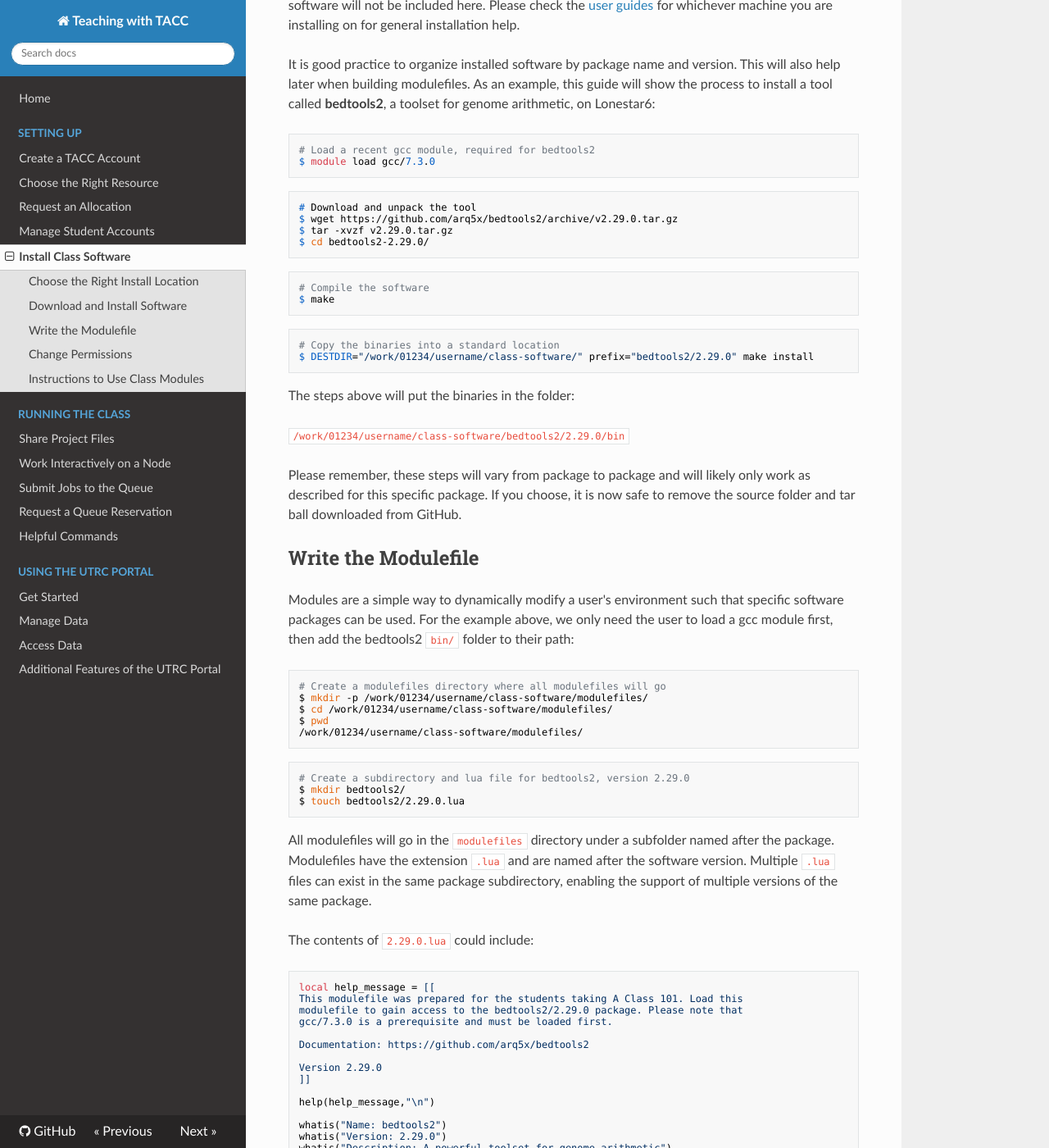
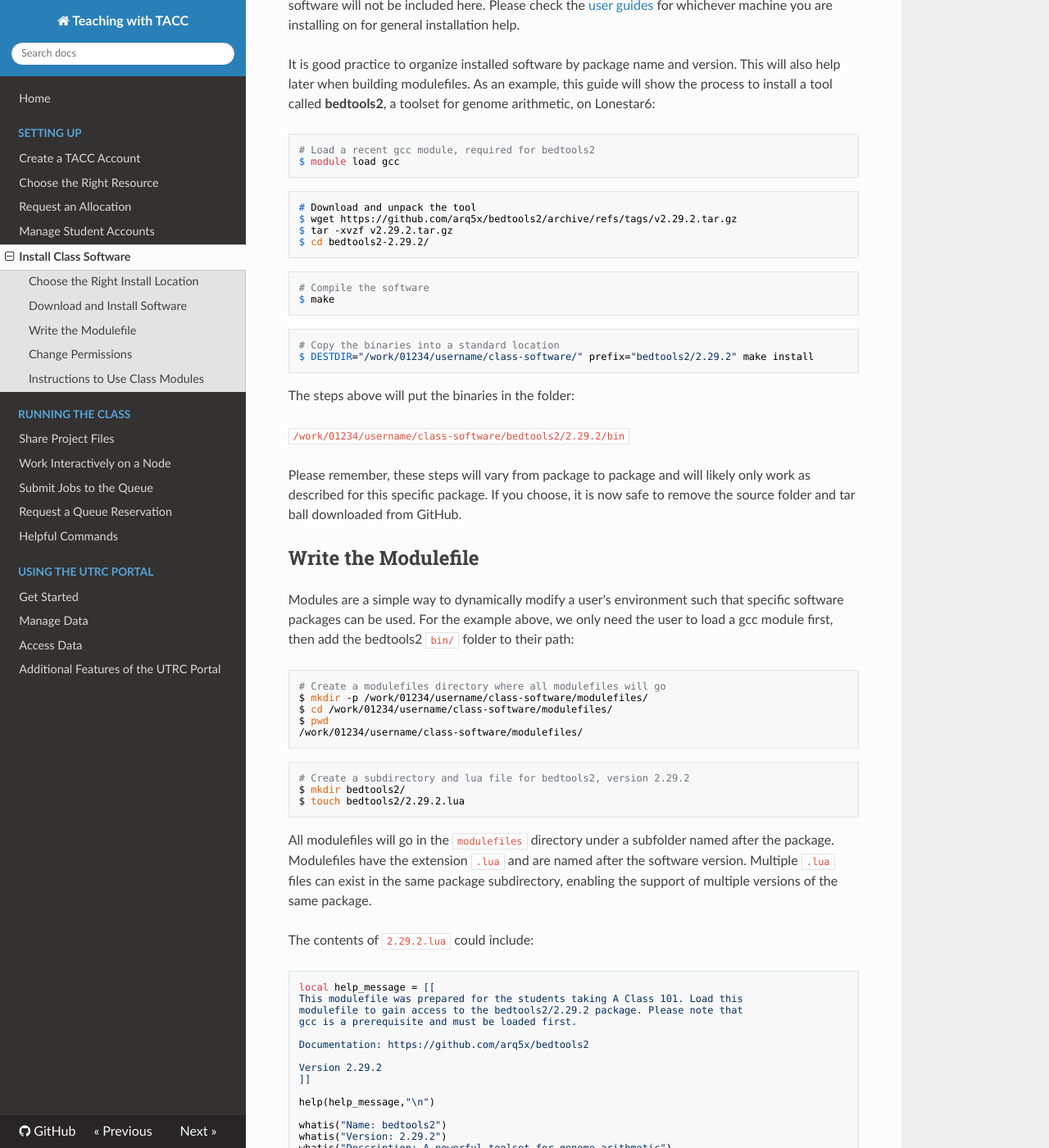
Before and after one commit to TACC/TeachingWithTACC, an MkDocs documentation site: the page built from docs/01.install_software.md, in a window 1280 px wide and 1400 px high, scrolled down 677 px. Shown: the whole window at 82% size. Built offline with MkDocs 1.6.1, drawn with Linux system fonts in a browser that asks for light colours; nearby versions of some CDN libraries; some of the changed text lies outside the part shown.

Commit message:
updated install software instructions

````diff
--- a/docs/01.install_software.md
+++ b/docs/01.install_software.md
@@ -25,7 +25,7 @@ substitute in the path of your work directory when following the guide below.
 
 The installation process differs for each software package, and a comprehensive
 guide for installing software will not be included here. Please check the
-[user guides](https://portal.tacc.utexas.edu/user-guides) for whichever machine
+[user guides](https://docs.tacc.utexas.edu/) for whichever machine
 you are installing on for general installation help.
 
 It is good practice to organize installed software by package name and version.
@@ -35,13 +35,13 @@ genome arithmetic, on Lonestar6:
 
 ```
 # Load a recent gcc module, required for bedtools2
-$ module load gcc/7.3.0
+$ module load gcc
 ```
 ```
 # Download and unpack the tool
-$ wget https://github.com/arq5x/bedtools2/archive/v2.29.0.tar.gz
-$ tar -xvzf v2.29.0.tar.gz
-$ cd bedtools2-2.29.0/
+$ wget https://github.com/arq5x/bedtools2/archive/refs/tags/v2.29.2.tar.gz
+$ tar -xvzf v2.29.2.tar.gz
+$ cd bedtools2-2.29.2/
 ```
 ```
 # Compile the software
@@ -49,12 +49,12 @@ $ make
 ```
 ```
 # Copy the binaries into a standard location
-$ DESTDIR="/work/01234/username/class-software/" prefix="bedtools2/2.29.0" make install
+$ DESTDIR="/work/01234/username/class-software/" prefix="bedtools2/2.29.2" make install
 ```
 
 The steps above will put the binaries in the folder:
 
-`/work/01234/username/class-software/bedtools2/2.29.0/bin`
+`/work/01234/username/class-software/bedtools2/2.29.2/bin`
 
 Please remember, these steps will vary from package to package and will likely
 only work as described for this specific package. If you choose, it is now safe
@@ -75,9 +75,9 @@ $ pwd
 /work/01234/username/class-software/modulefiles/
 ```
 ```
-# Create a subdirectory and lua file for bedtools2, version 2.29.0
+# Create a subdirectory and lua file for bedtools2, version 2.29.2
 $ mkdir bedtools2/
-$ touch bedtools2/2.29.0.lua
+$ touch bedtools2/2.29.2.lua
 ```
 
 All modulefiles will go in the `modulefiles` directory under a subfolder named
@@ -85,27 +85,27 @@ after the package. Modulefiles have the extension `.lua` and are named after the
 software version. Multiple `.lua` files can exist in the same package
 subdirectory, enabling the support of multiple versions of the same package.
 
-The contents of `2.29.0.lua` could include:
+The contents of `2.29.2.lua` could include:
 ```
 local help_message = [[
 This modulefile was prepared for the students taking A Class 101. Load this
-modulefile to gain access to the bedtools2/2.29.0 package. Please note that
-gcc/7.3.0 is a prerequisite and must be loaded first.
+modulefile to gain access to the bedtools2/2.29.2 package. Please note that
+gcc is a prerequisite and must be loaded first.
 
 Documentation: https://github.com/arq5x/bedtools2
 
-Version 2.29.0
+Version 2.29.2
 ]]
 
 help(help_message,"\n")
 
 whatis("Name: bedtools2")
-whatis("Version: 2.29.0")
+whatis("Version: 2.29.2")
 whatis("Description: A powerful toolset for genome arithmetic")
 whatis("URL: https://github.com/arq5x/bedtools2")
 
-prepend_path("PATH", "/work/01234/username/class-software/bedtools2/2.29.0/bin")
-prereq("gcc/7.3.0")
+prepend_path("PATH", "/work/01234/username/class-software/bedtools2/2.29.2/bin")
+prereq("gcc")
 ```
 
 Don't forget to replace the `PATH` near the end of that file with your work
@@ -126,7 +126,7 @@ $ chmod -R g=u-w /work/01234/username/class-software/
 If you happen to be part of multiple Linux groups, you may also need to change
 the group on the software folder to match to instructional allocation. The
 group ID can be found in the
-[Portal](https://portal.tacc.utexas.edu/projects-and-allocations) by clicking on
+[Portal](https://www.tacc.utexas.edu/portal/projects) by clicking on
 the instructional allocation / project. For example, if the Unix group is
 `G-876543`:
 
@@ -151,18 +151,18 @@ $ module save
 ```
 ```
 # Print modulefile help text
-$ module help bedtools2/2.29.0
+$ module help bedtools2/2.29.2
 ```
 ```
 # Load the new module
-$ module load gcc/7.3.0
-$ module load bedtools2/2.29.0
+$ module load gcc
+$ module load bedtools2/2.29.2
 $ which bedtools
-/work/01234/username/class-software/bedtools2/2.29.0/bin/bedtools
+/work/01234/username/class-software/bedtools2/2.29.2/bin/bedtools
 ```
 
 If you need help installing software or writing modulefiles, please submit a
-ticket through the [TACC User Portal](https://portal.tacc.utexas.edu/tacc-consulting).
+ticket through the [TACC User Portal](https://www.tacc.utexas.edu/about/help/).
 
 <br>
 
````
